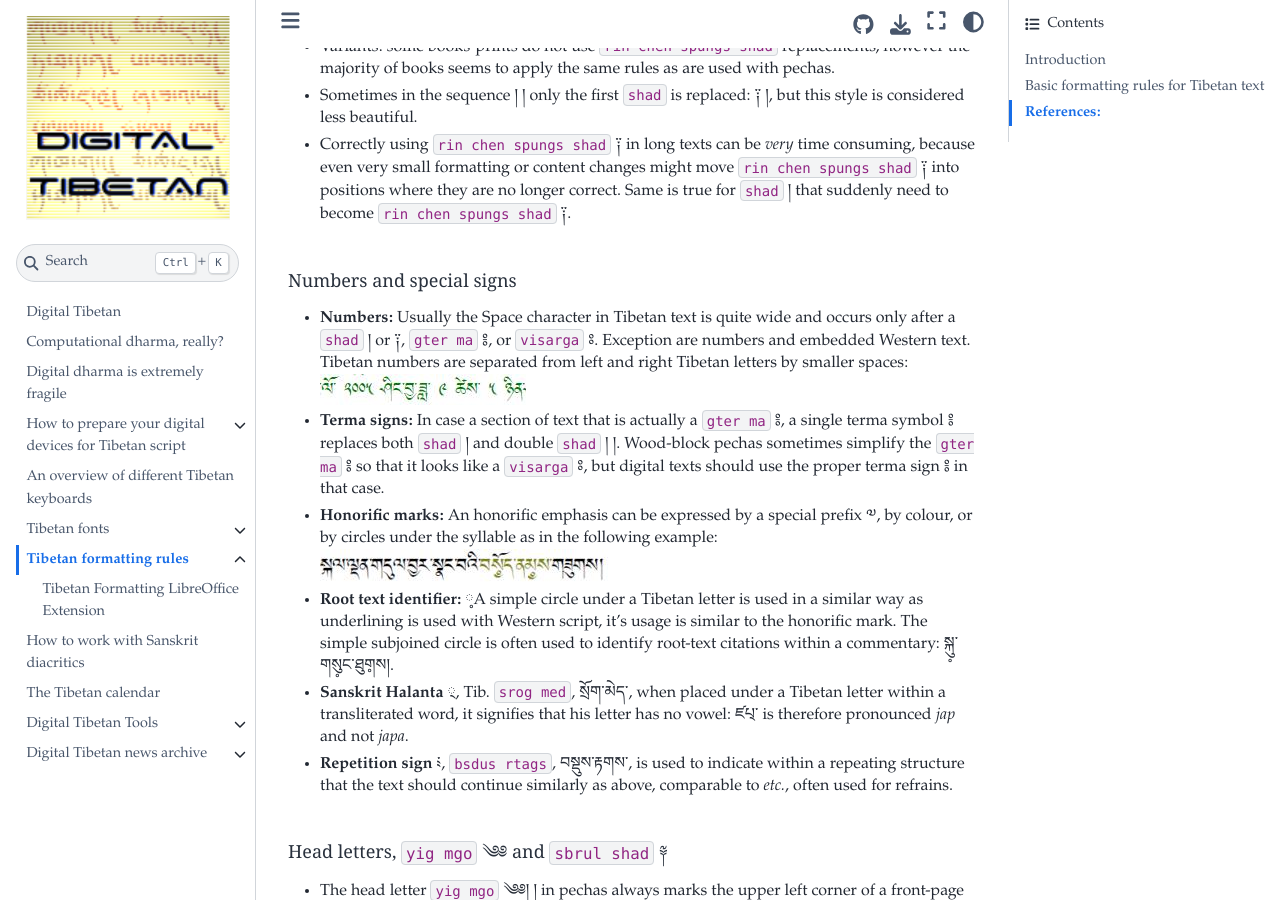
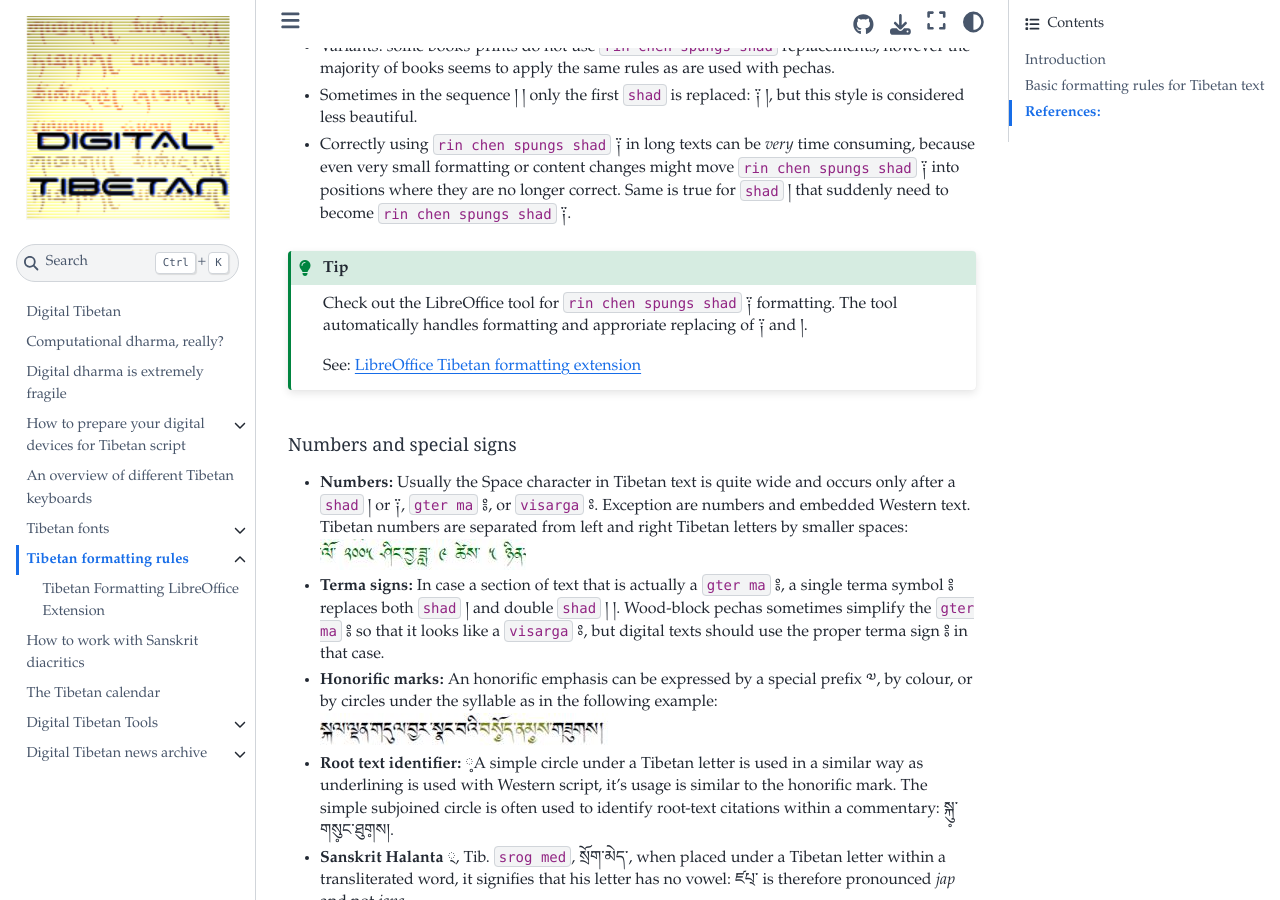
Before and after one commit to DigitalTibetan/DigitalTibetan, a Jupyter Book: the page built from docs/tibetan_formatting.md, in a window 1280 px wide and 900 px high, scrolled down 2811 px. Built offline with Jupyter Book 1.0.4 settings and Sphinx 7.4.7 and the Sphinx Book theme 1.1.4, drawn with Linux system fonts in a browser that asks for light colours.

Commit message:
Links to LO ext

````diff
--- a/docs/tibetan_formatting.md
+++ b/docs/tibetan_formatting.md
@@ -64,6 +65,12 @@ Notice:
 - Variants: some books-prints do not use `rin chen spungs shad` replacements, however the majority of books seems to apply the same rules as are used with pechas.
 - Sometimes in the sequence ། ། only the first `shad` is replaced: ༑ །, but this style is considered less beautiful.
 - Correctly using `rin chen spungs shad` ༑ in long texts can be _very_ time consuming, because even very small formatting or content changes might move `rin chen spungs shad` ༑ into positions where they are no longer correct. Same is true for `shad` ། that suddenly need to become `rin chen spungs shad` ༑.
+
+```{tip}
+Check out the LibreOffice tool for `rin chen spungs shad` ༑ formatting. The tool automatically handles formatting and approriate replacing of ༑ and །.
+
+See: [LibreOffice Tibetan formatting extension](tibetan_formatting_libreoffice_extension.md)
+```
 
 ### Numbers and special signs
 
````
Also changed, not shown: other parts of docs/tibetan_formatting.md (+1 -0 lines), docs/digital_tibetan_tools.md (+1 -0 lines), docs/tibetan_formatting_libreoffice_extension.md (+1 -1 lines).
